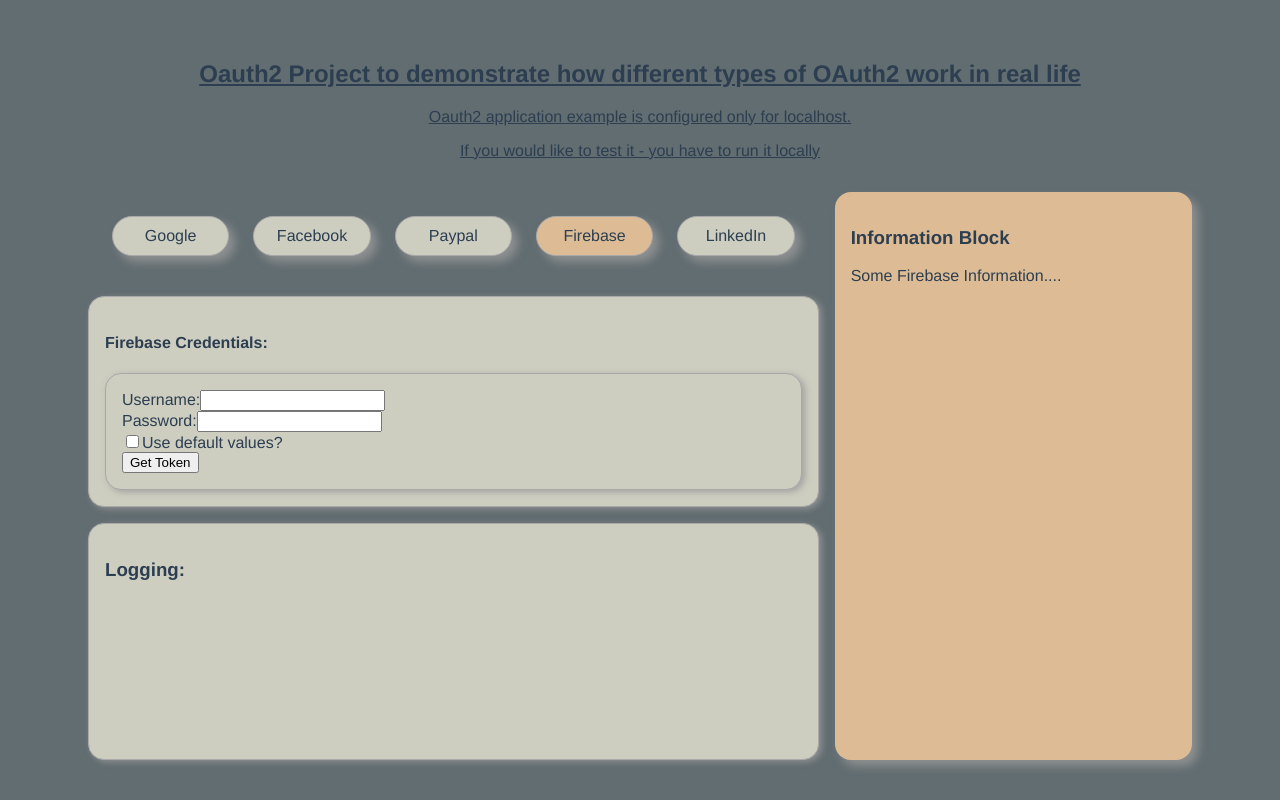
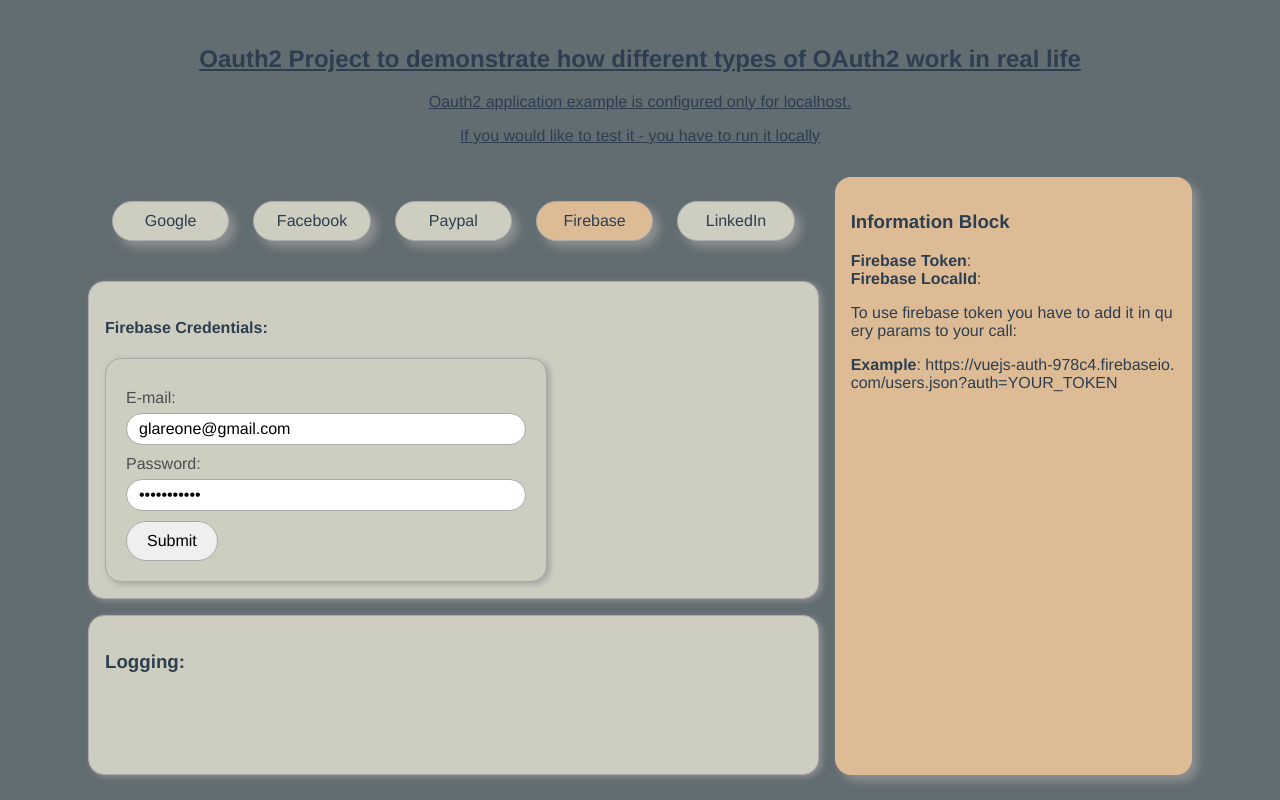
Before and after one commit to Glareone/Oauth2-workflows-using-VueJS, a Vue app: page /google in a window 1280 px wide. Both pictures are taken after a click on the element "Firebase". Built offline with nearby package versions, Linux system fonts and the light colour scheme.

Commit message:
firebase logic is finished. several style improvements, code refactoring and so on.

```diff
--- a/src/App.vue
+++ b/src/App.vue
@@ -39,6 +39,8 @@
     --main-element-color: #cdcdc0;
     --secondary-color: #DDBC95;
     --tertiary-color: #B38867;
+    --text-color: #2c3e50;
+    --border-color: darkgrey;
 
     word-break: break-all;
   }
@@ -47,7 +49,7 @@
     font-family: 'Avenir', Helvetica, Arial, sans-serif;
     -webkit-font-smoothing: antialiased;
     -moz-osx-font-smoothing: grayscale;
-    color: #2c3e50;
+    color: var(--text-color);
     background-color: var(--main-color);
 
     display: grid;
@@ -77,7 +79,7 @@
     grid-row: form-start / logging-start;
     padding: 1rem;
     border-radius: var(--block-radius);
-    border: 1px solid darkgrey;
+    border: 1px solid var(--border-color);
     -webkit-box-shadow: 3px 2px 6px 0 var(--box-shadow-color);
     -moz-box-shadow: 3px 2px 6px 0 var(--box-shadow-color);
     box-shadow: 3px 2px 6px 0 var(--box-shadow-color);
--- a/src/components/Logging.vue
+++ b/src/components/Logging.vue
@@ -18,7 +18,7 @@
   background-color: var(--main-element-color);
   padding: 1rem;
   border-radius: var(--block-radius);
-  border: 1px solid darkgrey;
+  border: 1px solid var(--border-color);
   -webkit-box-shadow: 3px 2px 6px 0 var(--box-shadow-color);
   -moz-box-shadow: 3px 2px 6px 0 var(--box-shadow-color);
   box-shadow: 3px 2px 6px 0 var(--box-shadow-color);
--- a/src/components/SelectionPanel.vue
+++ b/src/components/SelectionPanel.vue
@@ -40,7 +40,7 @@
 
     cursor: pointer;
 
-    border: 1px solid darkgrey;
+    border: 1px solid var(--border-color);
     border-radius: var(--border-button-radius);
 
     padding: 10px;
--- a/src/components/information-blocks/FirebaseOAuthInformation.vue
+++ b/src/components/information-blocks/FirebaseOAuthInformation.vue
@@ -1,10 +1,23 @@
 <template>
-  <div>Some Firebase Information....</div>
+  <div>
+    <div><b>Firebase Token</b>: {{ firebaseToken }}</div>
+    <div><b>Firebase LocalId</b>: {{ firebaseLocalId }}</div>
+    <p>To use firebase token you have to add it in query params to your call: </p>
+    <p><b>Example</b>: https://vuejs-auth-978c4.firebaseio.com/users.json?auth={{ firebaseToken || 'YOUR_TOKEN' }}</p>
+  </div>
 </template>
 
 <script>
 export default {
   name: 'FirebaseOAuthInformation',
+  computed: {
+    firebaseToken() {
+      return this.$store.getters.firebaseToken;
+      },
+    firebaseLocalId() {
+      return this.$store.getters.firebaseLocalId;
+    }
+  }
 };
 </script>
 
--- a/src/components/oauth-forms/Firebase.vue
+++ b/src/components/oauth-forms/Firebase.vue
@@ -1,27 +1,105 @@
 <template>
-  <div class="form-panel">
+  <div id="signin" class="form-panel">
     <h4>Firebase Credentials:</h4>
-    <div class="form-panel">
-      <label for="username">Username:</label>
-      <input type="text" id="username">
-      <br>
-      <label for="password">Password:</label>
-      <input type="password" id="password">
-      <br>
-      <input type="checkbox" id="checkbox">
-      <label for="checkbox">Use default values?</label>
-      <br>
-      <button>Get Token</button>
+    <div class="signin-form form-panel">
+      <form @submit.prevent="onSubmit">
+        <div class="input">
+          <label for="email">E-mail:</label>
+          <input
+            id="email"
+            type="email"
+            v-model="email">
+        </div>
+        <div class="input">
+          <label for="password">Password:</label>
+          <input
+            id="password"
+            type="password"
+            v-model="password">
+        </div>
+        <div class="submit">
+          <button type="submit" :class="{disabled: !email || !password}">Submit</button>
+        </div>
+      </form>
     </div>
   </div>
 </template>
 
 <script>
+import { mapActions } from 'vuex';
+
 export default {
+  data() {
+    return {
+      email: 'glareone@gmail.com',
+      password: 'qwerty12345',
+    };
+  },
   name: 'Firebase',
+  methods: {
+    ...mapActions({ signIn: 'firebaseSignIn'}),
+    onSubmit() {
+      if(!this.email || !this.password ) {
+        return;
+      }
+
+      const userData = { email: this.email, password: this.password };
+      this.signIn(userData);
+    },
+  }
 };
 </script>
 
 <style scoped>
+  .signin-form {
+    color: var(--text-color);
+    width: 400px;
+    padding: 20px;
+  }
 
+  .input {
+    margin: 10px auto;
+  }
+
+  .input label {
+    display: block;
+    color: #4e4e4e;
+    margin-bottom: 6px;
+  }
+
+  .input input {
+    font: inherit;
+    width: 100%;
+    padding: 6px 12px;
+    box-sizing: border-box;
+    border: 1px solid var(--border-color);
+    border-radius: var(--border-button-radius);
+  }
+
+  .input input:focus {
+    outline: none;
+    border: 1px solid var(--tertiary-color);
+    background-color: #eee;
+  }
+
+  .submit button {
+    border: 1px solid var(--border-color);
+    border-radius: var(--border-button-radius);
+    padding: 10px 20px;
+    font: inherit;
+    cursor: pointer;
+  }
+
+  .submit button:hover,
+  .submit button:active {
+    background-color: var(--secondary-color);
+  }
+
+  .submit button[class="disabled"],
+  .submit button[class="disabled"]:hover,
+  .submit button[class="disabled"]:active {
+    border: 1px solid var(--tertiary-color);
+    background-color: transparent;
+    cursor: not-allowed;
+  }
 </style>
--- a/src/components/oauth-forms/Google.vue
+++ b/src/components/oauth-forms/Google.vue
@@ -21,6 +21,7 @@
 
 <script>
 import { GOOGLE_AUTHORIZATION_ENDPOINT } from '../../constants';
+import { mapActions } from 'vuex';
 
 export default {
   name: 'Google',
@@ -33,11 +34,11 @@
     },
   },
   methods: {
+    ...mapActions({
+      getToken: 'getGoogleToken',
+    }),
     signInRedirect() {
       window.location = GOOGLE_AUTHORIZATION_ENDPOINT;
-    },
-    getToken() {
-      this.$store.dispatch('getGoogleToken');
     },
   },
   beforeCreate() {
--- a/src/constants.js
+++ b/src/constants.js
@@ -16,3 +16,7 @@
 // access_type=offline to get refresh token too.
 // https://stackoverflow.com/questions/8942340/get-refresh-token-google-api
 export const GOOGLE_TOKEN_DATA = `&grant_type=authorization_code&code=CODE&redirect_uri=${GOOGLE_REDIRECT_ENCODE_URI}&client_id=${GOOGLE_CLIENT_ID}&client_secret=${GOOGLE_CLIENT_SECRET}&access_type=offline&approval_prompt=force&prompt=consent`;
+
+//-------------------------------------------------- FIREBASE --------------------------------------
+export const FIREBASE_KEY = 'AIzaSyCOMzxMfs0gbqbsG6lq5BBawxrvaq457HI';
+export const FIREBASE_AUTHORIZATION_ENDPOINT = `https://identitytoolkit.googleapis.com/v1/accounts:signInWithPassword?key=${FIREBASE_KEY}`;
--- a/src/vuex-modules/firebase.js
+++ b/src/vuex-modules/firebase.js
@@ -1,13 +1,42 @@
+import axios from 'axios';
+import { FIREBASE_AUTHORIZATION_ENDPOINT } from '../constants';
+
 const state = {
+  firebaseLocalId: null,
+  firebaseToken: null,
 };
 
 const getters = {
+  firebaseLocalId(state) {
+    return state.firebaseLocalId;
+  },
+  firebaseToken(state) {
+    return state.firebaseToken;
+  },
 };
 
 const mutations = {
+  'SET_FIREBASE_TOKEN'(state, payload) {
+    state.firebaseToken = payload;
+  },
+  'SET_FIREBASE_LOCALID'(state, payload) {
+    state.firebaseLocalId = payload;
+  },
 };
 
 const actions = {
+  async firebaseSignIn({ commit, dispatch }, userData) {
+    try {
+      const authData = { ...userData, returnSecureToken: true };
+      const { data: { idToken, localId } } = await axios.post(FIREBASE_AUTHORIZATION_ENDPOINT, authData);
+      commit('SET_FIREBASE_TOKEN', idToken);
+      commit('SET_FIREBASE_LOCALID', localId);
+    } catch(error) {
+      debugger;
+      console.log(error);
+    }
+
+  }
 };
 
 export default {
```
